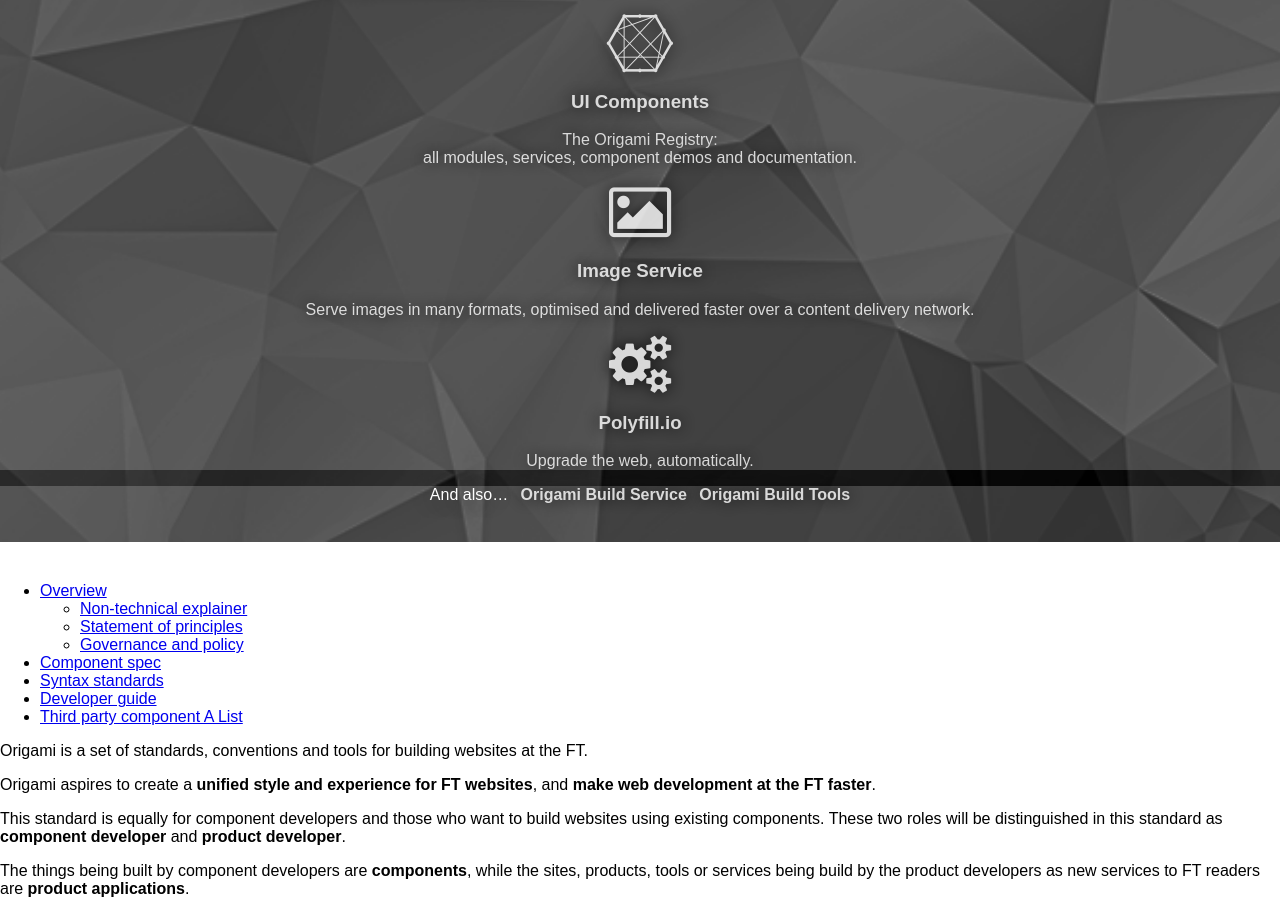
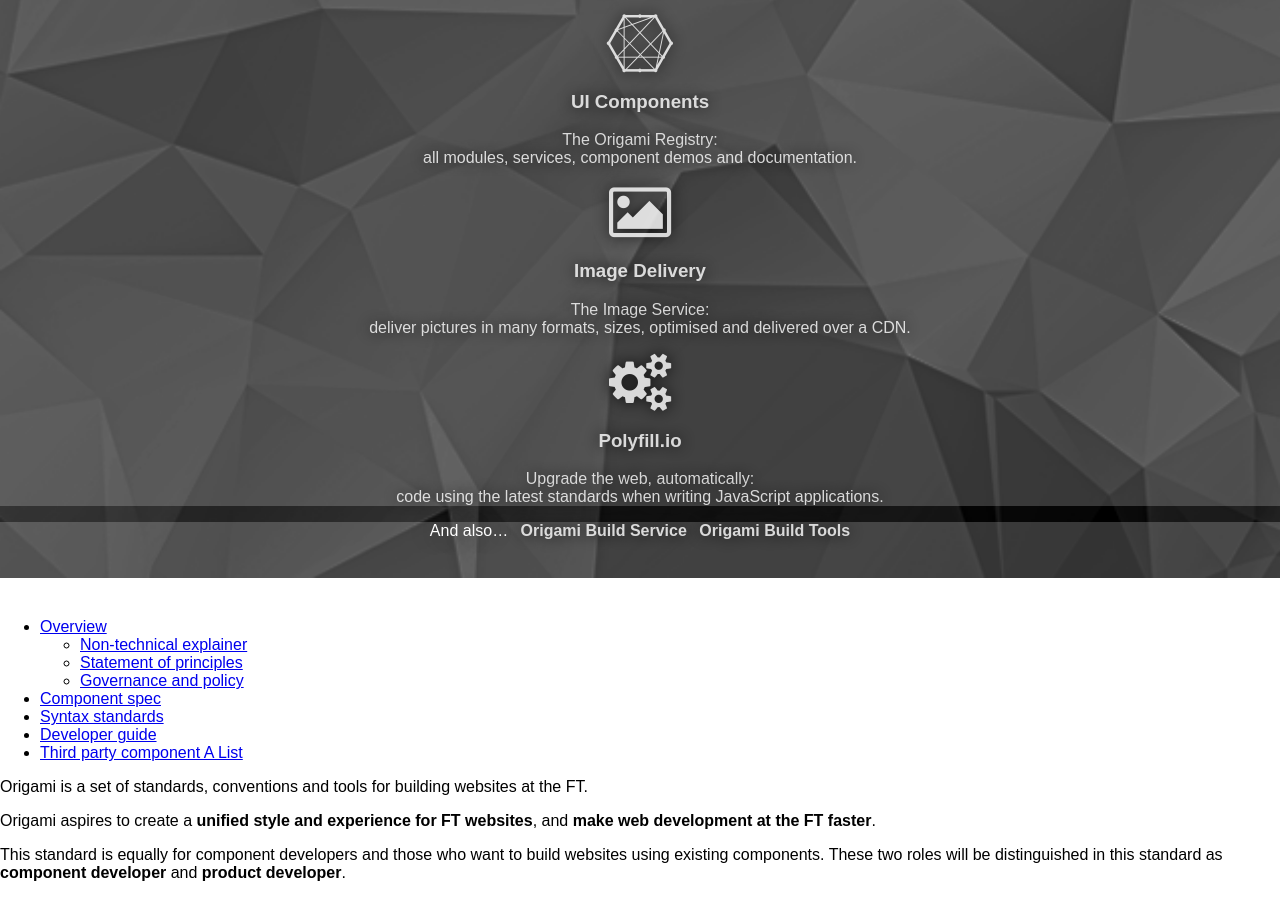
Before and after one commit to Financial-Times/ft-origami, a Jekyll site: the page built from index.md, in a window 1280 px wide and 900 px high, scrolled down 526 px. Built offline with Jekyll 4.4.1, drawn with Linux system fonts in a browser that asks for light colours; nearby versions of some CDN libraries; comment, search, counter and statistics services are not loaded; a style sheet for code colours, icons or effects is not loaded.

Commit message:
Change copy

```diff
--- a/_includes/home-banner.html
+++ b/_includes/home-banner.html
@@ -39,15 +39,15 @@
 					<li class="tools__item" data-o-grid-colspan="full-width M4">
 						<a href="http://image.webservices.ft.com/" class="tools__action">
 							<i class="fa fa-picture-o"></i>
-							<h3 class="tools__name">Image Service</h3>
-							<p>Serve images in many formats, optimised and delivered faster over a content delivery network.</p>
+							<h3 class="tools__name">Image Delivery</h3>
+							<p>The Image Service: <br />deliver pictures in many formats, sizes, optimised and delivered over a CDN.</p>
 						</a>
 					</li>
 					<li class="tools__item" data-o-grid-colspan="full-width M4">
 						<a href="https://polyfill.io/" class="tools__action">
 							<i class="fa fa-cogs"></i>
 							<h3 class="tools__name">Polyfill.io</h3>
-							<p>Upgrade the web, automatically.</p>
+							<p>Upgrade the web, automatically: <br />code using the latest standards when writing JavaScript applications.</p>
 						</a>
 					</li>
 				</ul>
```
